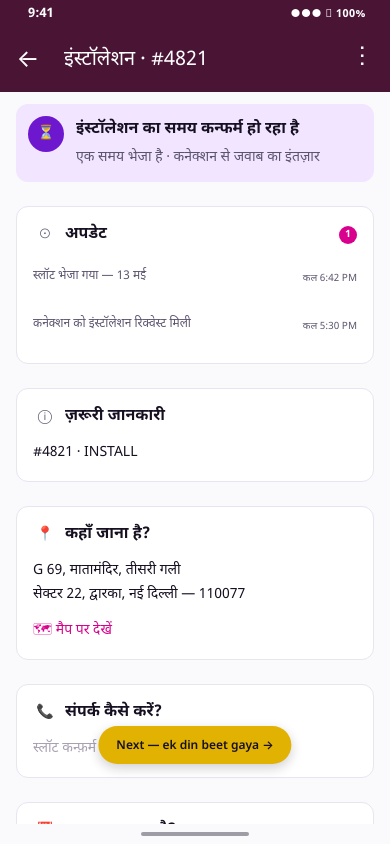
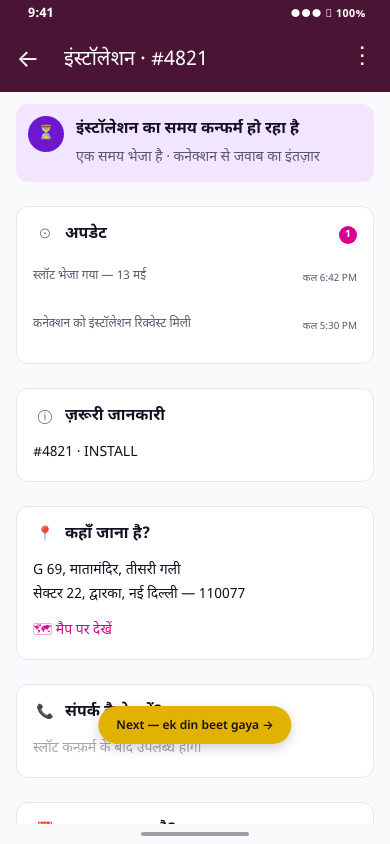
Before and after one commit to saadbeg-pixel/prototype-wiom-csp, a plain HTML site: page slot-confirmation-delay/flow1/f1-2.html in a window 390 px wide. Drawn offline with Linux system fonts and the light colour scheme.

Commit message:
next-pill: bump to 100px + safe-area inset for Chrome iOS
Chrome iOS has a taller bottom toolbar than Safari and on some versions
treats 100dvh more conservatively, leaving bottom-anchored elements out
of the visible viewport. Bumping the base to 100px and adding
env(safe-area-inset-bottom) on top accommodates both Chrome iOS's chrome
and the home-indicator strip on modern iPhones.

Co-Authored-By: Claude Opus 4.7 (1M context) <noreply@anthropic.com>

```diff
--- a/slot-confirmation-delay/_common/components.css
+++ b/slot-confirmation-delay/_common/components.css
@@ -678,7 +678,8 @@
    when there's no natural in-app CTA. */
 .next-pill {
   position: absolute;
-  bottom: 80px;
+  bottom: 100px;                                    /* fallback */
+  bottom: calc(100px + env(safe-area-inset-bottom)); /* iOS home indicator + Chrome toolbar buffer */
   left: 50%;
   transform: translateX(-50%);
   background: var(--icon-warning);
```
